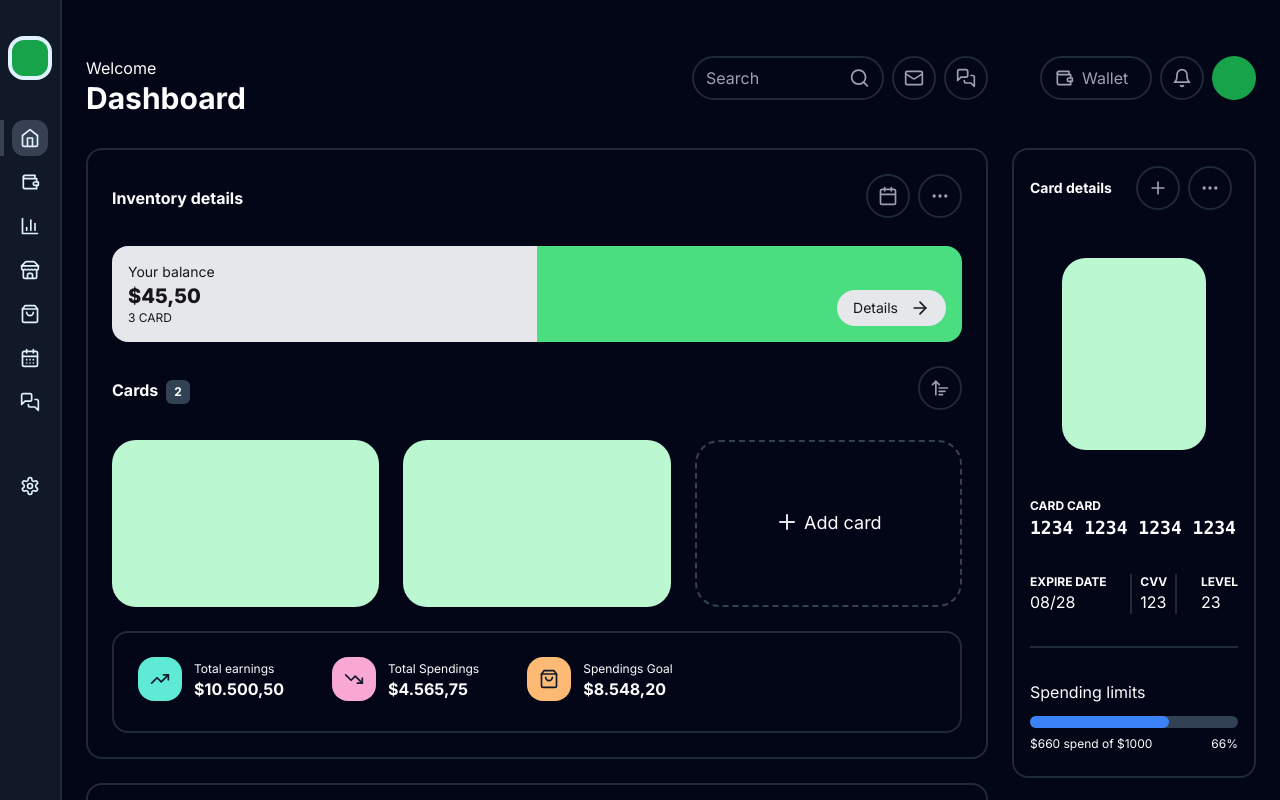
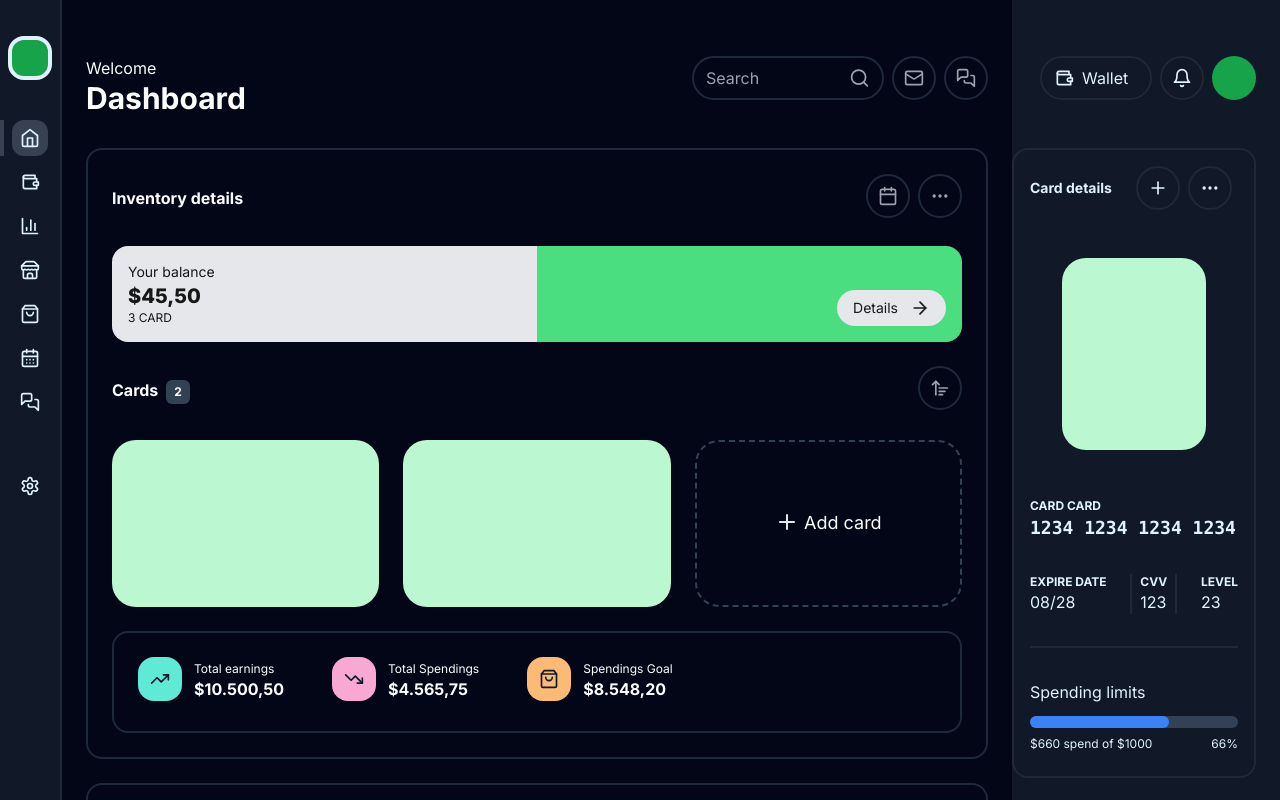
Before and after one commit to andersondavid/finance-dashboard, a Next.js app: page / in a window 1280 px wide. Shown: the top 800 px of the page. Built offline with nearby package versions, Linux system fonts and the light colour scheme.

Commit message:
refactor(SideBarRight): Change colors

```diff
--- a/src/app/components/sidebarright/components/carddetails/components/headercarddetails.tsx
+++ b/src/app/components/sidebarright/components/carddetails/components/headercarddetails.tsx
@@ -5,13 +5,13 @@ export default function HeaderCardDetails() {
 	return (
 		<div className="flex p-4">
 			<div className="py-3 pr-4">
-				<p className="text-sm font-bold">Card details</p>
+				<p className="text-sm font-bold text-sky-100">Card details</p>
 			</div>
-			<div className="p-2 h-11 w-11 border-2 ml-2 border-slate-800 rounded-full text-center">
-				<LuPlus className="h-5 w-5 mb-1 text-gray-400 inline" />
+			<div className="p-2 h-11 w-11 border-2 ml-2 border-gray-800 rounded-full text-center">
+				<LuPlus className="h-5 w-5 mb-1 text-sky-100 inline" />
 			</div>
-			<div className="p-2 h-11 w-11 border-2 ml-2 border-slate-800 rounded-full text-center">
-				<LuMoreHorizontal className="h-5 w-5 mb-1 text-gray-400 inline" />
+			<div className="p-2 h-11 w-11 border-2 ml-2 border-gray-800 rounded-full text-center">
+				<LuMoreHorizontal className="h-5 w-5 mb-1 text-sky-100 inline" />
 			</div>
 		</div>
 	);
--- a/src/app/components/sidebarright/components/carddetails/components/numberscarddetails.tsx
+++ b/src/app/components/sidebarright/components/carddetails/components/numberscarddetails.tsx
@@ -4,21 +4,21 @@ export default function NumberCardDetails() {
 	return (
 		<div>
 			<div className="p-4">
-				<p className="text-xs font-bold">CARD CARD</p>
-				<p className="text-lg font-bold font-mono">1234 1234 1234 1234</p>
+				<p className="text-xs font-bold text-sky-100">CARD CARD</p>
+				<p className="text-lg font-bold font-mono text-sky-100">1234 1234 1234 1234</p>
 			</div>
 			<div className="p-4 flex justify-between">
 				<div>
-					<p className="text-xs font-bold">EXPIRE DATE</p>
-					<p>08/28</p>
+					<p className="text-xs font-bold text-sky-100">EXPIRE DATE</p>
+					<p className="text-sky-100">08/28</p>
 				</div>
-				<div className="border-x-2 border-slate-800 px-2 mx-2">
-					<p className="text-xs font-bold">CVV</p>
-					<p>123</p>
+				<div className="border-x-2 border-gray-800 px-2 mx-2">
+					<p className="text-xs font-bold text-sky-100">CVV</p>
+					<p className="text-sky-100">123</p>
 				</div>
 				<div>
-					<p className="text-xs font-bold">LEVEL</p>
-					<p>23</p>
+					<p className="text-xs font-bold text-sky-100">LEVEL</p>
+					<p className="text-sky-100">23</p>
 				</div>
 			</div>
 		</div>
--- a/src/app/components/sidebarright/components/carddetails/components/spendinglimits.tsx
+++ b/src/app/components/sidebarright/components/carddetails/components/spendinglimits.tsx
@@ -3,14 +3,14 @@ import React from "react";
 export default function SpendingLimits() {
 	return (
 		<div className="p-4">
-			<h3>Spending limits</h3>
+			<h3 className="text-sky-100">Spending limits</h3>
 			<div className="relative py-3">
 				<div className="absolute w-full h-3 bg-slate-700 rounded-full"></div>
 				<div className="absolute w-2/3 h-3 bg-blue-500 rounded-full"></div>
 			</div>
 			<div className="flex justify-between">
-				<p className="text-xs py-2">$660 spend of $1000</p>
-				<p className="text-xs py-2">66%</p>
+				<p className="text-xs py-2 text-sky-100">$660 spend of $1000</p>
+				<p className="text-xs py-2 text-sky-100">66%</p>
 			</div>
 		</div>
 	);
--- a/src/app/components/sidebarright/components/carddetails/index.tsx
+++ b/src/app/components/sidebarright/components/carddetails/index.tsx
@@ -5,13 +5,13 @@ import SpendingLimits from "./components/spendinglimits";
 
 export default function CardDetails() {
 	return (
-		<div className="border-2 border-slate-800 rounded-2xl w-max">
+		<div className="border-2 border-gray-800 rounded-2xl w-max">
 			<HeaderCardDetails />
 			<div className="p-12 py-8">
 				<div className="bg-green-200 w-36 h-48 rounded-3xl"></div>
 			</div>
 			<NumberCardDetails />
-			<hr className="border-t-2 border-slate-800 m-4" />
+			<hr className="border-t-2 border-gray-800 m-4" />
 			<SpendingLimits />
 		</div>
 	);
--- a/src/app/components/sidebarright/components/headersidebarright.tsx
+++ b/src/app/components/sidebarright/components/headersidebarright.tsx
@@ -4,15 +4,15 @@ import { LuBell, LuWallet } from "react-icons/lu";
 export default function HeaderSideBarRight() {
 	return (
 		<div className="w-min flex m-8 mr-0 mb-12 ml-auto">
-			<div className="p-2 pl-3 h-11 w-28 border-2 border-slate-800 rounded-full">
-				<p className="inline text-gray-400 m-0">
-					<LuWallet className="h-5 w-5 text-gray-400 mr-2 mb-1 inline" />
+			<div className="p-2 pl-3 h-11 w-28 border-2 border-gray-800 rounded-full">
+				<p className="inline text-sky-100 m-0">
+					<LuWallet className="h-5 w-5 text-sky-100 mr-2 mb-1 inline" />
 					Wallet
 				</p>
 			</div>
-			<div className="p-2 h-11 w-11 border-2 ml-2 border-slate-800 rounded-full text-center">
+			<div className="p-2 h-11 w-11 border-2 ml-2 border-gray-800 rounded-full text-center">
 				<p>
-					<LuBell className="mb-1 h-5 w-5 text-gray-400 inline" />
+					<LuBell className="mb-1 h-5 w-5 text-sky-100 inline" />
 				</p>
 			</div>
 			<div className="p-2 h-11 w-11 ml-2 rounded-full text-center bg-green-600"></div>
--- a/src/app/components/sidebarright/index.tsx
+++ b/src/app/components/sidebarright/index.tsx
@@ -4,7 +4,7 @@ import CardDetails from "./components/carddetails";
 
 export default function SideBarRight() {
 	return (
-		<div className="w-min bg-slate-950 p-6 pl-0">
+		<div className="w-min bg-gray-900 p-6 pl-0">
 			<HeaderSideBarRight />
 			<CardDetails />
 		</div>
```
